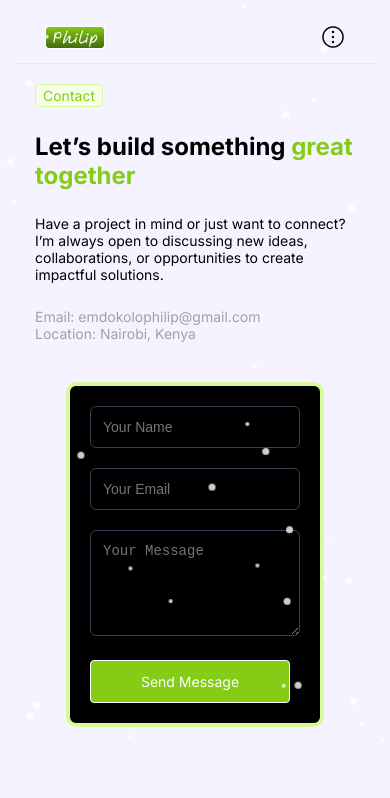
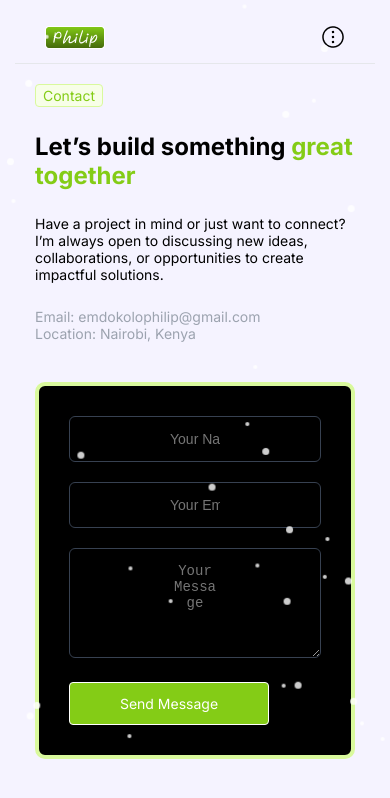
Before and after one commit to phillipmdicullar/portfolio, a React (Vite) app: page /contact in a window 390 px wide. Shown: the top 798 px of the page. Built offline with nearby package versions, Linux system fonts and the light colour scheme; a web font is replaced by a local one.

Commit message:
completed the design stretch

```diff
--- a/src/Pages/Contact/Contact.css
+++ b/src/Pages/Contact/Contact.css
@@ -59,13 +59,14 @@
 .input-group input,
 .input-group textarea {
     width: 100%;
-    padding: 12px;
+    padding: 14px 100px;
     border-radius: 6px;
     border: 1px solid #374151;
     background-color: transparent;
     color: white;
     font-size: 14px;
     outline: none;
+    text-align: center;
 }
 
 .input-group input:focus,
@@ -87,6 +88,7 @@
     }
 
     .contact-form {
-        padding: 20px;
+
+        padding: 30px;
     }
 }
--- a/src/Pages/Projects/Projects.css
+++ b/src/Pages/Projects/Projects.css
@@ -3,6 +3,7 @@
     min-height: 100vh;
     display: flex;
     flex-direction: column;
+    justify-content: center;
     gap: 40px;
     font-family: Inter, sans-serif;
 }
```
